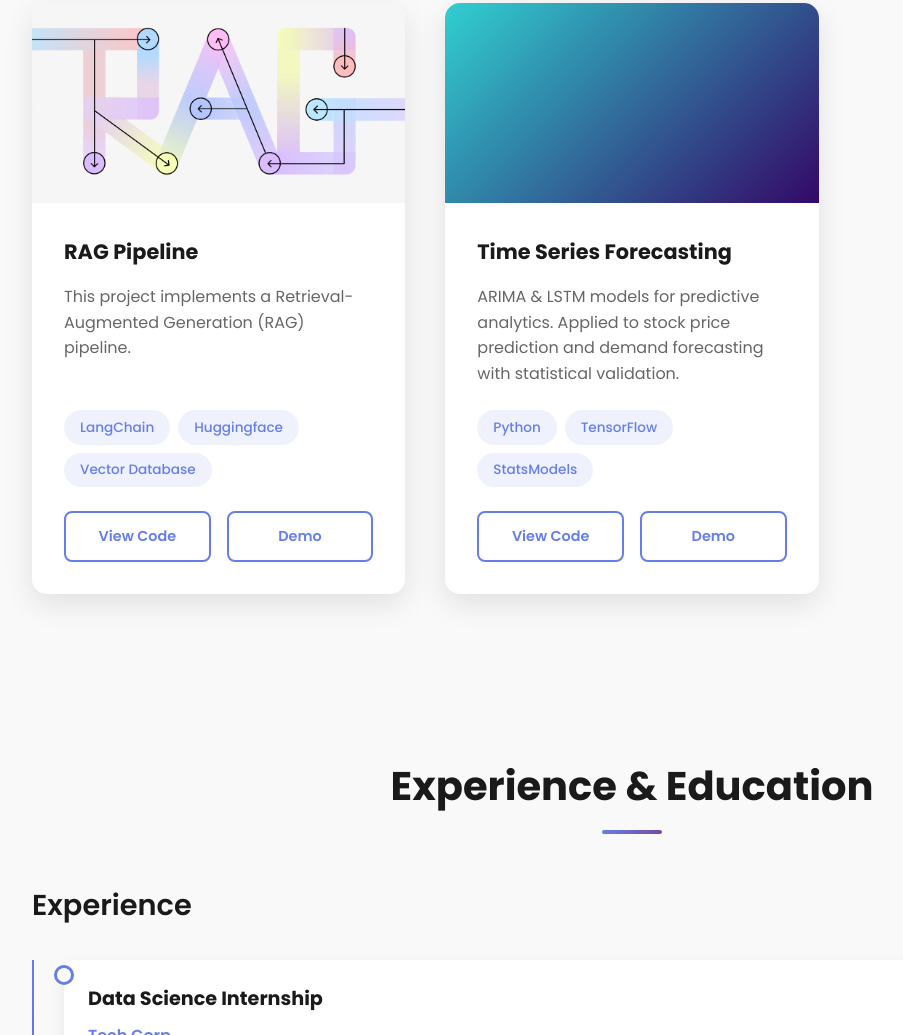
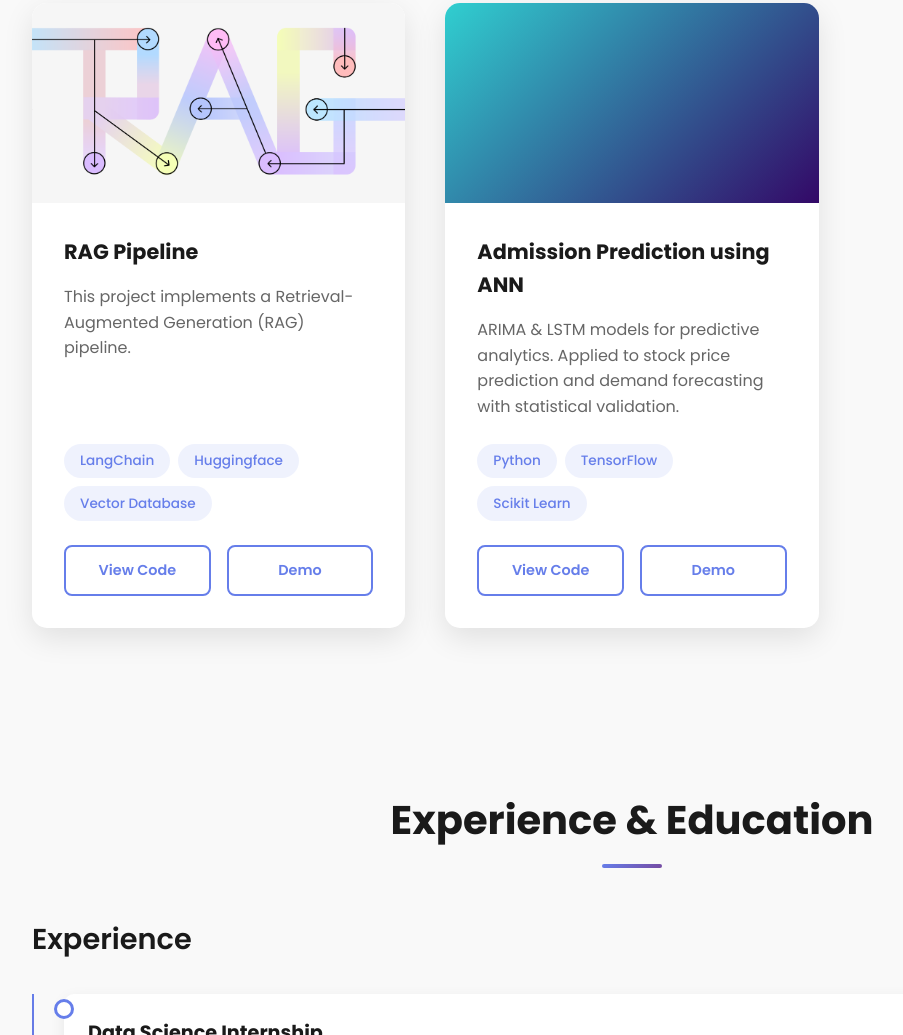
Before and after one commit to singhkashish19/Kashish-Portfolio, a plain HTML site: page index.html in a window 1280 px wide. Shown: the part 2374-3409 px from the top of the page, without its empty margins (8-911 px from the left). Drawn offline with Linux system fonts and the light colour scheme.

Commit message:
Update project title and tags in index.html

```diff
--- a/index.html
+++ b/index.html
@@ -203,12 +203,12 @@
                 <div class="project-card fade-in-on-scroll">
                     <div class="project-image" style="background: linear-gradient(135deg, #30cfd0 0%, #330867 100%)"></div>
                     <div class="project-content">
-                        <h3>Time Series Forecasting</h3>
+                        <h3>Admission Prediction using ANN</h3>
                         <p>ARIMA & LSTM models for predictive analytics. Applied to stock price prediction and demand forecasting with statistical validation.</p>
                         <div class="project-tags">
                             <span class="tag">Python</span>
                             <span class="tag">TensorFlow</span>
-                            <span class="tag">StatsModels</span>
+                            <span class="tag">Scikit Learn</span>
                         </div>
                         <div class="project-links">
                             <a href="#" target="_blank" class="project-link">View Code</a>
```
